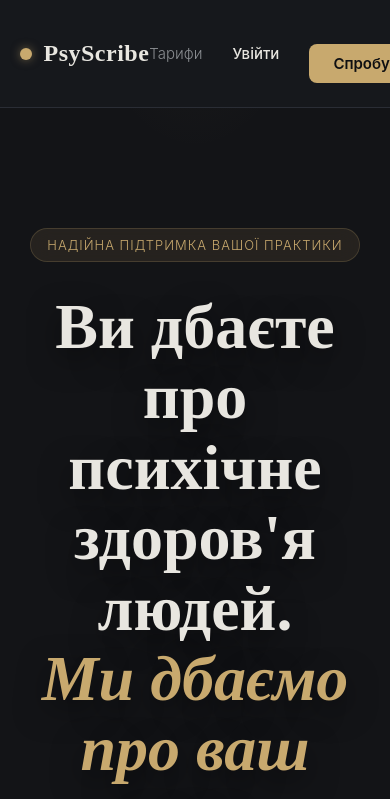
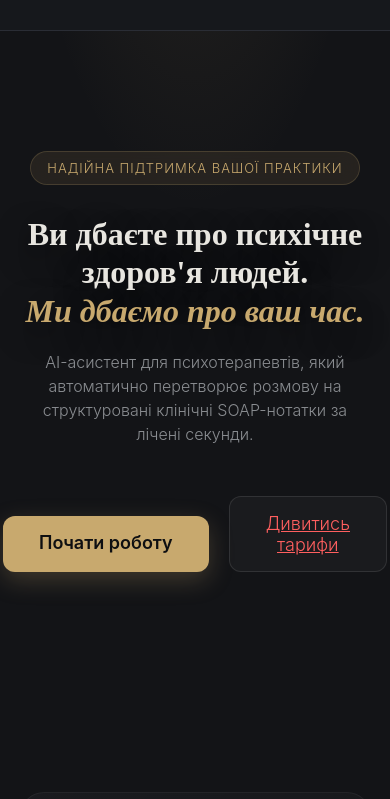
Before and after one commit to Ripper-del/PsyScribe, a React (Vite) app in the folder psyscribe-app/: page / in a window 390 px wide. Shown: the top 799 px of the page. Built offline with nearby package versions, Linux system fonts and the light colour scheme; no server answers.

Commit message:
trying something different for phones view

```diff
--- a/psyscribe-app/src/App.css
+++ b/psyscribe-app/src/App.css
@@ -1839,3 +1839,43 @@ header {
     margin-bottom: 0 !important;
   }
 }
+/* Це правило спрацює ТІЛЬКИ на екранах, менших за 768px (телефони та вертикальні планшети) */
+@media (max-width: 768px) {
+  /* Зменшуємо головний заголовок */
+  h1 {
+    font-size: 32px !important; /* Підбери розмір, який тобі подобається */
+    line-height: 1.2 !important;
+    margin-bottom: 20px !important;
+  }
+
+  /* Зменшуємо текст підзаголовка */
+  p, .subtitle {
+    font-size: 16px !important;
+    line-height: 1.5 !important;
+  }
+
+  /* Зменшуємо бейдж "НАДІЙНА ПІДТРИМКА..." */
+  .badge-class-name {  /* Заміни на свій клас бейджа, якщо він є */
+    font-size: 10px !important;
+    padding: 6px 12px !important;
+  }
+}
+@media (max-width: 768px) {
+  /* ... попередні стилі для тексту ... */
+
+  /* Приховуємо текстові посилання в хедері на телефоні */
+  header a:not(.logo-link) { /* Або використай конкретний клас, де лежать "Тарифи" і "Увійти" */
+    display: none !important;
+  }
+
+  /* Робимо шапку компактнішою */
+  header {
+    padding: 15px 10px !important;
+  }
+
+  /* Трохи зменшуємо головну кнопку в хедері */
+  header button {
+    padding: 8px 16px !important;
+    font-size: 14px !important;
+  }
+}
```
